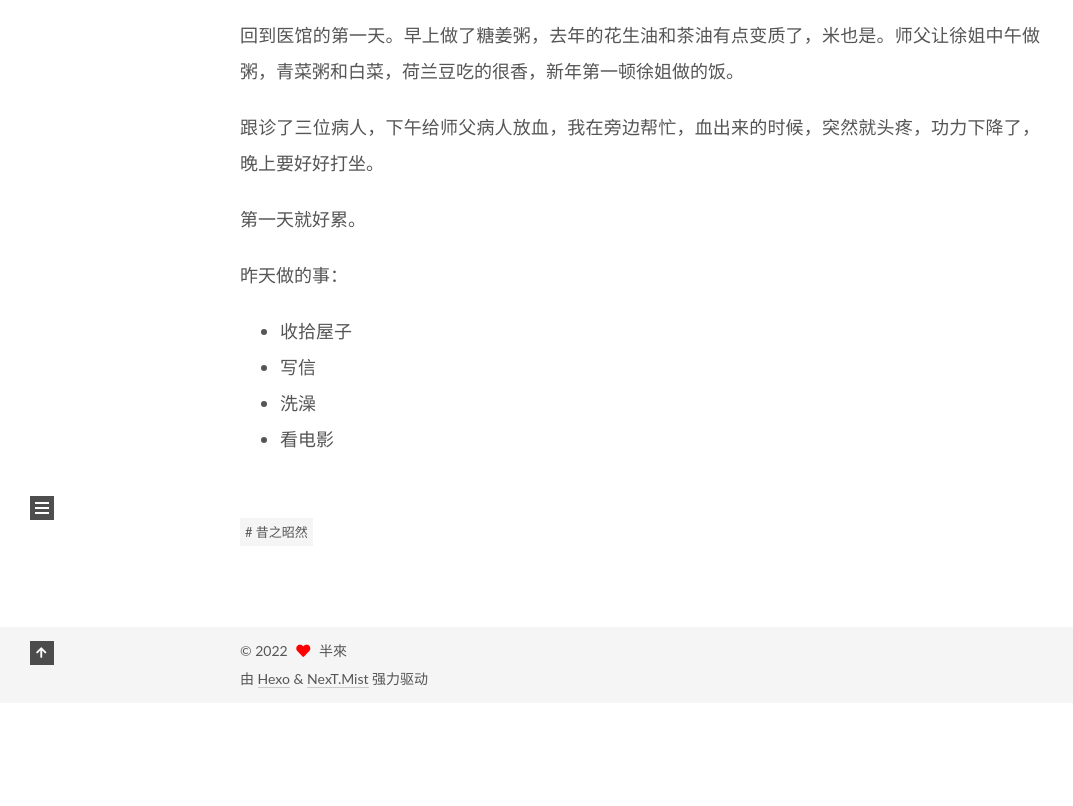
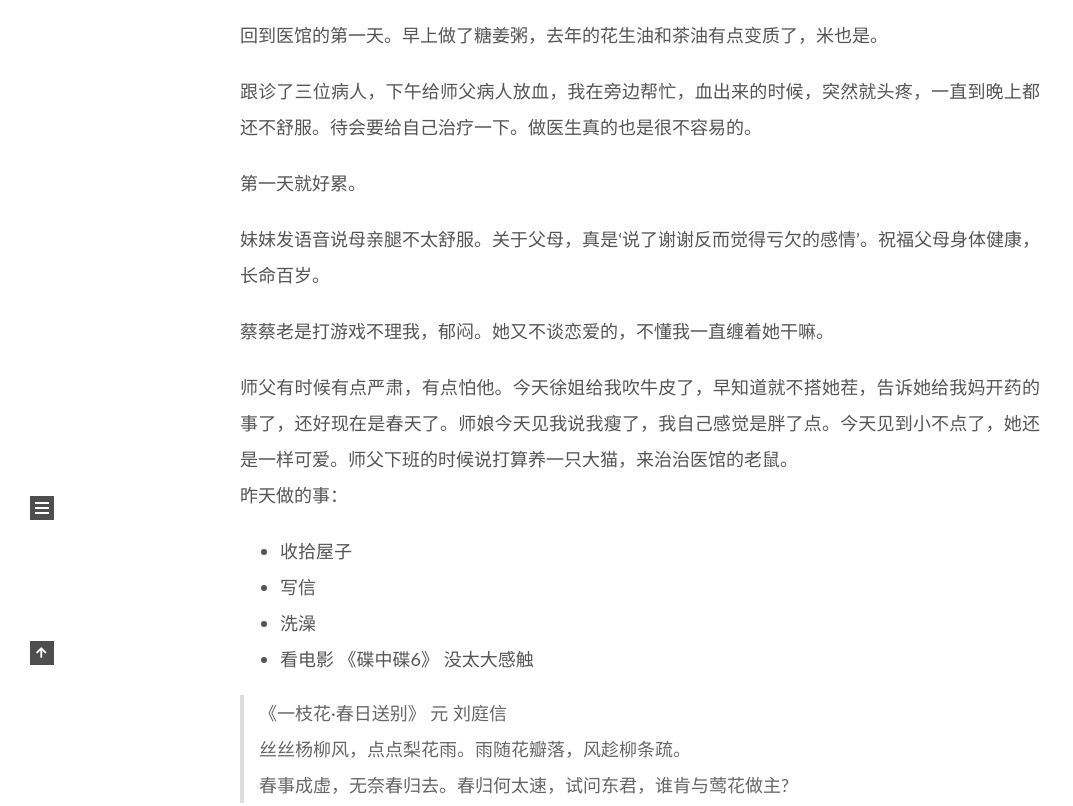
Before and after one commit to xekoli/xekoli.github.io, a plain HTML site: page 2022/02/21/明日復见2022_02_21/index.html in a window 1280 px wide. Shown: the part 235-1041 px from the top of the page, without its empty margins (0-1073 px from the left). Before the commit the page ends 938 px from the top, so only its background shows below. Drawn offline with nearby package versions, Linux system fonts and the light colour scheme.

Commit message:
Site updated: 2022-02-21 20:53:51

```diff
--- a/2022/02/21/明日復见2022_02_21/index.html
+++ b/2022/02/21/明日復见2022_02_21/index.html
@@ -20,15 +20,15 @@
 
 <script class="next-config" data-name="main" type="application/json">{"hostname":"xekoli.cn","root":"/","images":"/images","scheme":"Mist","darkmode":false,"version":"8.10.0","exturl":false,"sidebar":{"position":"left","display":"post","padding":18,"offset":12},"copycode":false,"bookmark":{"enable":false,"color":"#222","save":"auto"},"mediumzoom":false,"lazyload":false,"pangu":false,"comments":{"style":"tabs","active":null,"storage":true,"lazyload":false,"nav":null},"stickytabs":false,"motion":{"enable":true,"async":false,"transition":{"post_block":"fadeIn","post_header":"fadeInDown","post_body":"fadeInDown","coll_header":"fadeInLeft","sidebar":"fadeInUp"}},"prism":false,"i18n":{"placeholder":"搜索...","empty":"没有找到任何搜索结果：${query}","hits_time":"找到 ${hits} 个搜索结果（用时 ${time} 毫秒）","hits":"找到 ${hits} 个搜索结果"}}</script><script src="/js/config.js"></script>
 
-  <meta name="description" content="回到医馆的第一天。早上做了糖姜粥，去年的花生油和茶油有点变质了，米也是。师父让徐姐中午做粥，青菜粥和白菜，荷兰豆吃的很香，新年第一顿徐姐做的饭。 跟诊了三位病人，下午给师父病人放血，我在旁边帮忙，血出来的时候，突然就头疼，功力下降了，晚上要好好打坐。 第一天就好累。 昨天做的事：  收拾屋子 写信 洗澡 看电影">
+  <meta name="description" content="回到医馆的第一天。早上做了糖姜粥，去年的花生油和茶油有点变质了，米也是。 跟诊了三位病人，下午给师父病人放血，我在旁边帮忙，血出来的时候，突然就头疼，一直到晚上都还不舒服。待会要给自己治疗一下。做医生真的也是很不容易的。 第一天就好累。 妹妹发语音说母亲腿不太舒服。关于父母，真是‘说了谢谢反而觉得亏欠的感情’。祝福父母身体健康，长命百岁。 蔡蔡老是打游戏不理我，郁闷。她又不谈恋爱的，不懂我一直缠着">
 <meta property="og:type" content="article">
 <meta property="og:title" content="嵗 壬寅正月廿一">
 <meta property="og:url" content="http://xekoli.cn/2022/02/21/%E6%98%8E%E6%97%A5%E5%BE%A9%E8%A7%812022_02_21/index.html">
 <meta property="og:site_name" content="也著三花两草">
-<meta property="og:description" content="回到医馆的第一天。早上做了糖姜粥，去年的花生油和茶油有点变质了，米也是。师父让徐姐中午做粥，青菜粥和白菜，荷兰豆吃的很香，新年第一顿徐姐做的饭。 跟诊了三位病人，下午给师父病人放血，我在旁边帮忙，血出来的时候，突然就头疼，功力下降了，晚上要好好打坐。 第一天就好累。 昨天做的事：  收拾屋子 写信 洗澡 看电影">
+<meta property="og:description" content="回到医馆的第一天。早上做了糖姜粥，去年的花生油和茶油有点变质了，米也是。 跟诊了三位病人，下午给师父病人放血，我在旁边帮忙，血出来的时候，突然就头疼，一直到晚上都还不舒服。待会要给自己治疗一下。做医生真的也是很不容易的。 第一天就好累。 妹妹发语音说母亲腿不太舒服。关于父母，真是‘说了谢谢反而觉得亏欠的感情’。祝福父母身体健康，长命百岁。 蔡蔡老是打游戏不理我，郁闷。她又不谈恋爱的，不懂我一直缠着">
 <meta property="og:locale" content="zh_CN">
 <meta property="article:published_time" content="2022-02-21T10:19:04.000Z">
-<meta property="article:modified_time" content="2022-02-21T11:28:58.983Z">
+<meta property="article:modified_time" content="2022-02-21T12:53:31.811Z">
 <meta property="article:author" content="半來">
 <meta property="article:tag" content="昔之昭然">
 <meta name="twitter:card" content="summary">
@@ -199,7 +199,7 @@
       <span class="post-meta-item-text">发表于</span>
 
 
-      <time title="创建时间：2022-02-21 18:19:04 / 修改时间：19:28:58" itemprop="dateCreated datePublished" datetime="2022-02-21T18:19:04+08:00">2022-02-21</time>
+      <time title="创建时间：2022-02-21 18:19:04 / 修改时间：20:53:31" itemprop="dateCreated datePublished" datetime="2022-02-21T18:19:04+08:00">2022-02-21</time>
     </span>
 
 
@@ -212,16 +212,21 @@
 
 
     <div class="post-body" itemprop="articleBody">
-        <p>回到医馆的第一天。早上做了糖姜粥，去年的花生油和茶油有点变质了，米也是。师父让徐姐中午做粥，青菜粥和白菜，荷兰豆吃的很香，新年第一顿徐姐做的饭。</p>
-<p>跟诊了三位病人，下午给师父病人放血，我在旁边帮忙，血出来的时候，突然就头疼，功力下降了，晚上要好好打坐。</p>
+        <p>回到医馆的第一天。早上做了糖姜粥，去年的花生油和茶油有点变质了，米也是。</p>
+<p>跟诊了三位病人，下午给师父病人放血，我在旁边帮忙，血出来的时候，突然就头疼，一直到晚上都还不舒服。待会要给自己治疗一下。做医生真的也是很不容易的。</p>
 <p>第一天就好累。</p>
-<p>昨天做的事：</p>
+<p>妹妹发语音说母亲腿不太舒服。关于父母，真是‘说了谢谢反而觉得亏欠的感情’。祝福父母身体健康，长命百岁。</p>
+<p>蔡蔡老是打游戏不理我，郁闷。她又不谈恋爱的，不懂我一直缠着她干嘛。</p>
+<p>师父有时候有点严肃，有点怕他。今天徐姐给我吹牛皮了，早知道就不搭她茬，告诉她给我妈开药的事了，还好现在是春天了。师娘今天见我说我瘦了，我自己感觉是胖了点。今天见到小不点了，她还是一样可爱。师父下班的时候说打算养一只大猫，来治治医馆的老鼠。<br>昨天做的事：</p>
 <ul>
 <li>收拾屋子</li>
 <li>写信</li>
 <li>洗澡</li>
-<li>看电影</li>
+<li>看电影 《碟中碟6》 没太大感触</li>
 </ul>
+<blockquote>
+<p>《一枝花·春日送别》 元 刘庭信<br>丝丝杨柳风，点点梨花雨。雨随花瓣落，风趁柳条疏。<br>春事成虚，无奈春归去。春归何太速，试问东君，谁肯与莺花做主?                          </p>
+</blockquote>
 
     </div>
 
```
Also changed, not shown: index.html (+10 -5 lines).
